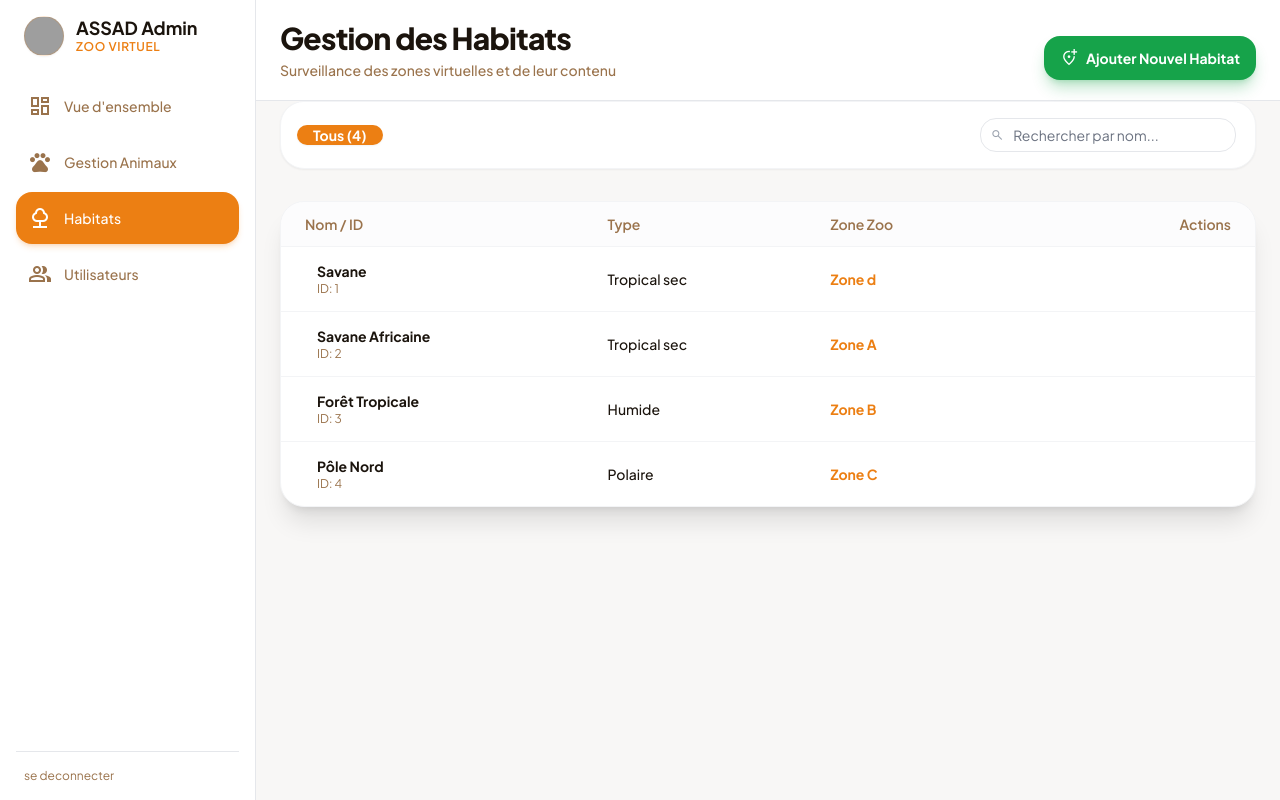
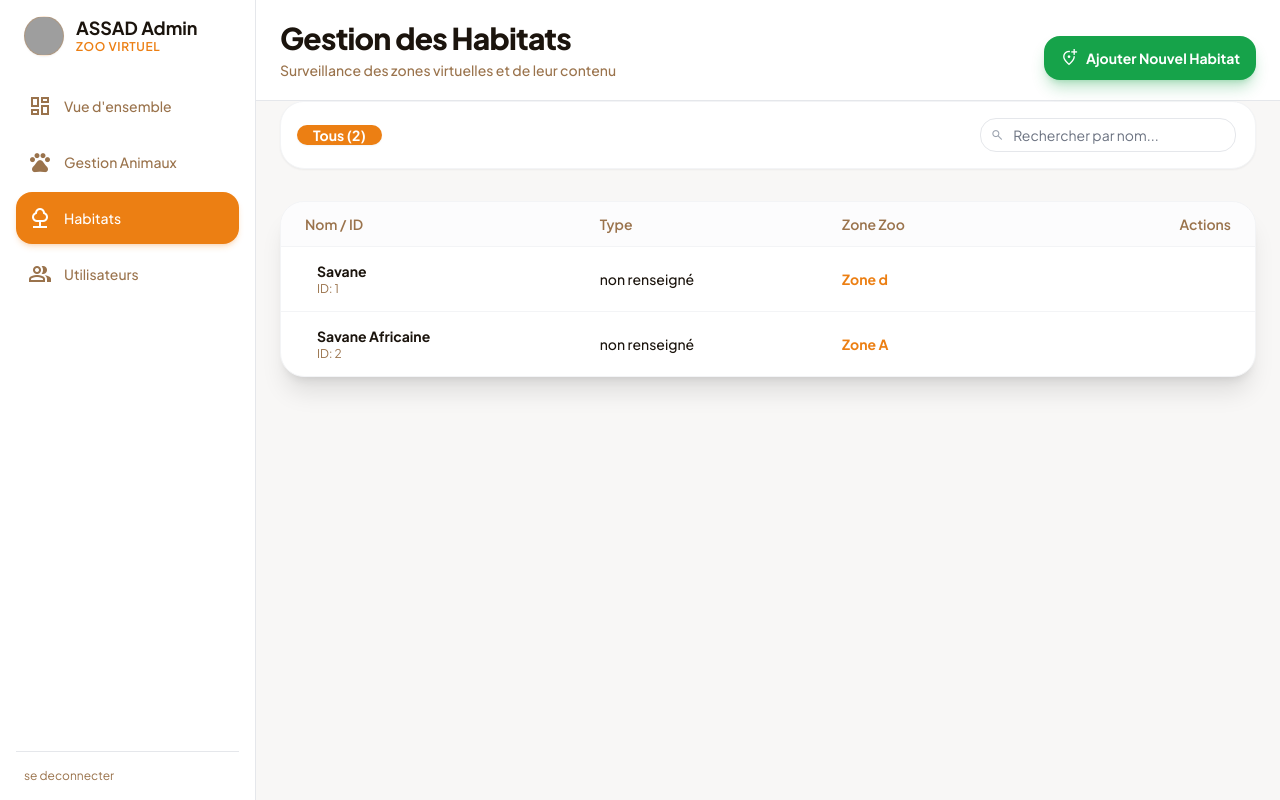
Before and after one commit to lakroune/ASSAD_V2, a PHP site: page /admin/admin_habitats.php in a window 1280 px wide. Run offline with PHP 8.4, Linux system fonts and the light colour scheme; a user stored in the database is signed in; data comes from the database, SQL or seed files in the repository; a stand-in replaces the project's code that opens the database connection; some libraries are stand-ins or nearby versions; grey boxes are pictures that could not be loaded.

Commit message:
feat: page gestions des habitats pour adminstrateur

```diff
--- a/assad/admin/admin_habitats.php
+++ b/assad/admin/admin_habitats.php
@@ -1,58 +1,32 @@
  <?php
-    session_start();
-    include "../db_connect.php";
 
-    if (
-        isset($_SESSION['role_utilisateur'], $_SESSION['logged_in'], $_SESSION['id_utilisateur'], $_SESSION['nom_utilisateur']) &&
-        $_SESSION['role_utilisateur'] === "admin" &&
-        $_SESSION['logged_in'] === TRUE
-    ) {
-        $id_utilisateur = ($_SESSION['id_utilisateur']);
-        $nom_utilisateur = ($_SESSION['nom_utilisateur']);
-        $role_utilisateur = ($_SESSION['role_utilisateur']);
+    require_once '../Class/Admin.php';
+    require_once '../Class/Animal.php';
+    require_once '../Class/Habitat.php';
 
 
+    if (!Admin::isConnected("admin")) {
+        header("location: ../../connexion.php?message=access_denied");
+        exit();
+    }
 
-        $sql = " SELECT  *  FROM habitats where nom_habitat like  ?";
-        $searchInput = "%";
-        if ($_SERVER["REQUEST_METHOD"] == "POST" && isset($_POST['searchInput']))
-            $searchInput =  ($_POST["searchInput"]) . "%";
-        $stmt = $conn->prepare($sql);
-        $stmt->bind_param("s", $searchInput);
-        $stmt->execute();
-        $resultat = $stmt->get_result();
-        $array_habitats = array();
-        while ($ligne =  $resultat->fetch_assoc())
-            array_push($array_habitats, $ligne);
-
-
-
-        $info_habitat = null;
+    $array_habitats = Habitat::getAllHabitats();
+    $info_habitat = new Habitat();
     $info = false;
     $edit = false;
     if ($_SERVER["REQUEST_METHOD"] == "POST" && (isset($_POST['id_habitat_info']) or isset($_POST['id_habitat_edit']))) {
-            $id_h = null;
+
         if (!empty($_POST['id_habitat_info'])) {
             $info = true;
-                $id_h = $_POST['id_habitat_info'];
+            $info_habitat->getHabitat($_POST['id_habitat_info']);
         }
         if (!empty($_POST['id_habitat_edit'])) {
             $edit = true;
-                $id_h = $_POST['id_habitat_edit'];
+            $info_habitat->getHabitat($_POST['id_habitat_edit']);
+        }
     }
 
-            $sql_info = "SELECT * FROM habitats WHERE id_habitat = ?";
-            $stmt = $conn->prepare($sql_info);
-            $stmt->bind_param("i", $id_h);
-            $stmt->execute();
-            $res = $stmt->get_result();
-            $info_habitat = $res->fetch_assoc();
-        }
-    } else {
 
-        header("Location: ../connexion.php?error=access_denied");
-        exit();
-    }
     ?>
 
 
@@ -242,16 +216,17 @@
                                              <div class="flex items-center gap-3">
                                                  <span class="material-symbols-outlined text-2xl text-primary"><?php  ?></span>
                                                  <div class="flex flex-col">
-                                                     <span class="font-bold text-text-light dark:text-text-dark"><?= ($habitat['nom_habitat']) ?></span>
-                                                     <span class="text-xs text-text-secondary-light">ID: <?= ($habitat['id_habitat']) ?></span>
+                                                     <span class="font-bold text-text-light dark:text-text-dark"><?= ($habitat->getNomHabitat()) ?></span>
+                                                     <span class="text-xs text-text-secondary-light">ID: <?= ($habitat->getIdHabitat()) ?></span>
                                                  </div>
                                              </div>
                                          </td>
                                          <td class="px-6 py-3">
-                                             <span class="text-text-light dark:text-text-dark font-medium"><?= ($habitat['type_climat']) ?></span>
+                                             <span class="text-text-light dark:text-text-dark font-medium"><?= "non renseigné" //($habitat->getTypeHabitat())
+                                                                                                            ?></span>
                                          </td>
                                          <td class="px-6 py-3 text-start">
-                                             <span class="font-bold text-sm text-primary"><?= ($habitat['zone_zoo']) ?></span>
+                                             <span class="font-bold text-sm text-primary"><?= ($habitat->getZoneZoo()) ?></span>
                                          </td>
 
 
@@ -261,7 +236,7 @@
 
 
                                                  <form class="edit" action="" method="POST">
-                                                     <input type="hidden" value="<?= $habitat['id_habitat'] ?>" name="id_habitat_edit">
+                                                     <input type="hidden" value="<?= $habitat->getIdHabitat() ?>" name="id_habitat_edit">
                                                      <button
                                                          class="p-1.5 rounded hover:bg-gray-100 dark:hover:bg-gray-700 text-blue-500"
                                                          title="Éditer les détails">
@@ -269,7 +244,7 @@
                                                      </button>
                                                  </form>
                                                  <form class="info" action="" method="POST">
-                                                     <input type="hidden" value="<?= $habitat['id_habitat'] ?>" name="id_habitat_info">
+                                                     <input type="hidden" value="<?= $habitat->getIdHabitat() ?>" name="id_habitat_info">
                                                      <button
                                                          class="p-1.5 rounded hover:bg-gray-100 dark:hover:bg-gray-700 text-primary"
                                                          title="Voir les animaux résidents">
@@ -277,7 +252,7 @@
                                                      </button>
                                                  </form>
                                                  <form class="delete" action="php/delete_habitat.php" method="POST">
-                                                     <input type="hidden" value="<?= $habitat['id_habitat'] ?>" name="id_habitat">
+                                                     <input type="hidden" value="<?= $habitat->getIdHabitat() ?>" name="id_habitat">
                                                      <button
                                                          type="button"
                                                          class="p-1.5 rounded hover:bg-gray-100 dark:hover:bg-gray-700 text-red-500 btn-delete"
@@ -315,11 +290,11 @@
                  </div>
 
                  <form action="php/update_habitat.php" method="POST" class="flex flex-col gap-4">
-                     <input type="hidden" name="id_habitat" value="<?= $info_habitat['id_habitat'] ?>">
+                     <input type="hidden" name="id_habitat" value="<?= $info_habitat->getIdHabitat() ?>">
 
                      <div>
                          <label class="block text-sm font-medium mb-1">Nom de l'habitat</label>
-                         <input type="text" name="nom_habitat" value="<?= ($info_habitat['nom_habitat']) ?>" required
+                         <input type="text" name="nom_habitat" value="<?= ($info_habitat->getNomHabitat()) ?>" required
                              class="w-full rounded-lg border-gray-300 dark:bg-background-dark dark:border-gray-700 focus:ring-blue-500 text-sm">
                      </div>
 
@@ -329,21 +304,21 @@
                              <?php
                                 $climats = ["Tropical", "Aride", "Tempéré", "Polaire", "Aquatique", "Savane"];
                                 foreach ($climats as $c): ?>
-                                 <option value="<?= $c ?>" <?= ($info_habitat['type_climat'] == $c) ? 'selected' : '' ?>><?= $c ?></option>
+                                 <option value="<?= $c ?>" <?= ($c === '$info_habitat->getTypeClimat() ') ? 'selected' : '' ?>><?= $c ?></option>
                              <?php endforeach; ?>
                          </select>
                      </div>
 
                      <div>
                          <label class="block text-sm font-medium mb-1">Zone du Zoo</label>
-                         <input type="text" name="zone_zoo" value="<?= ($info_habitat['zone_zoo']) ?>" required
+                         <input type="text" name="zone_zoo" value="<?= ($info_habitat->getZoneZoo()) ?>" required
                              class="w-full rounded-lg border-gray-300 dark:bg-background-dark dark:border-gray-700 focus:ring-blue-500 text-sm">
                      </div>
 
                      <div>
                          <label class="block text-sm font-medium mb-1">Description</label>
                          <textarea name="description_habitat" rows="4" required
-                             class="w-full rounded-lg border-gray-300 dark:bg-background-dark dark:border-gray-700 focus:ring-blue-500 text-sm"><?= ($info_habitat['description_habitat']) ?></textarea>
+                             class="w-full rounded-lg border-gray-300 dark:bg-background-dark dark:border-gray-700 focus:ring-blue-500 text-sm"><?= ($info_habitat->getDescriptionHabitat()) ?></textarea>
                      </div>
 
                      <div class="mt-2 flex gap-3">
@@ -420,7 +395,7 @@
                  <div class="flex justify-between items-start mb-6">
                      <div>
                          <p class="text-primary font-bold text-xs uppercase tracking-widest">Détails de l'habitat</p>
-                         <h2 class="text-3xl font-black"><?= ($info_habitat['nom_habitat']) ?></h2>
+                         <h2 class="text-3xl font-black"><?= ($info_habitat->getNomHabitat()) ?></h2>
                      </div>
                      <button onclick="closeInfoModal()" class="bg-gray-100 dark:bg-gray-800 p-2 rounded-full hover:text-red-500 transition-colors">
                          <span class="material-symbols-outlined">close</span>
@@ -429,17 +404,18 @@
                  <div class="grid grid-cols-2 gap-4 mb-6">
                      <div class="p-4 bg-gray-50 dark:bg-background-dark rounded-xl">
                          <p class="text-xs text-text-secondary-light">Climat</p>
-                         <p class="font-bold"><?= ($info_habitat['type_climat']) ?></p>
+                         <p class="font-bold"><?= "nom_climat" //($info_habitat->getTypeClimat())
+                                                ?></p>
                      </div>
                      <div class="p-4 bg-gray-50 dark:bg-background-dark rounded-xl">
                          <p class="text-xs text-text-secondary-light">Zone géographique</p>
-                         <p class="font-bold"><?= ($info_habitat['zone_zoo']) ?></p>
+                         <p class="font-bold"><?= ($info_habitat->getZoneZoo()) ?></p>
                      </div>
                  </div>
                  <div class="mb-8">
                      <p class="text-xs text-text-secondary-light mb-2">Description complète</p>
                      <p class="text-sm leading-relaxed italic text-text-secondary-dark">
-                         "<?= nl2br(($info_habitat['description_habitat'])) ?>"
+                         "<?= nl2br(($info_habitat->getDescriptionHabitat())) ?>"
                      </p>
                  </div>
                  <button onclick="closeInfoModal()" class="w-full py-3 bg-primary text-white font-bold rounded-xl">Fermer</button>
```
Lines whose indentation alone changed are shown as unchanged.
